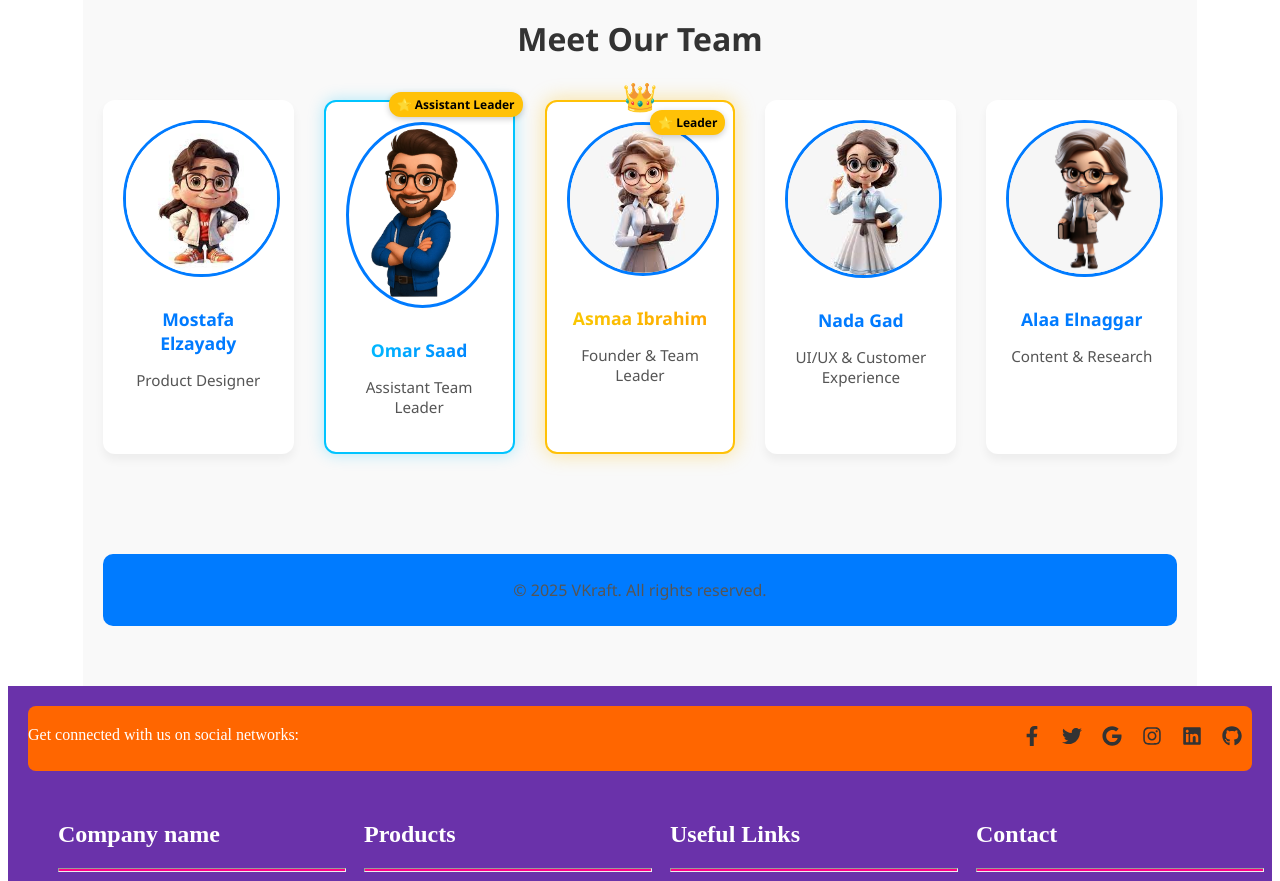
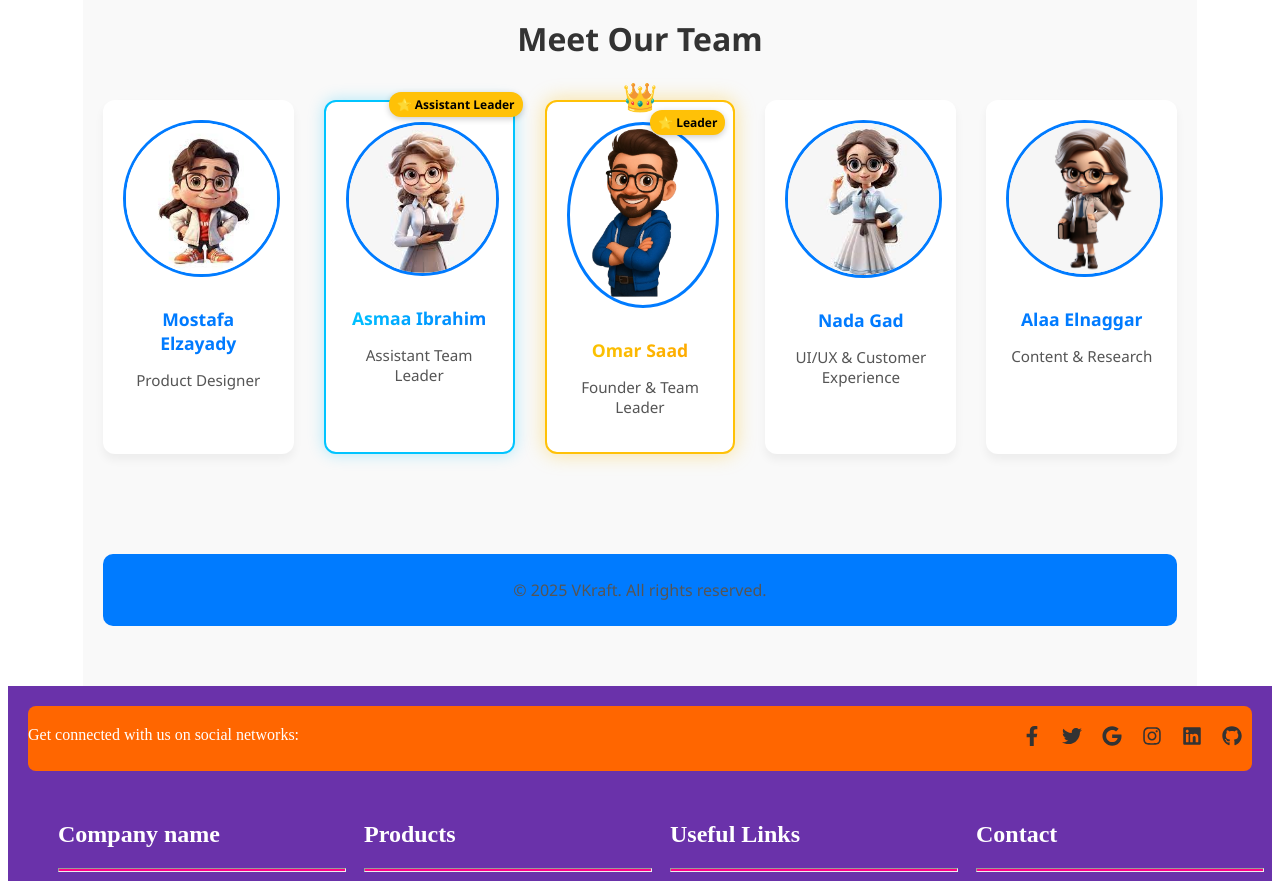
Before and after one commit to omarsaad369/VKraft, a React (Vite) app: page /about-us in a window 1280 px wide. Shown: the part 3300-4181 px from the top of the page. Built offline with nearby package versions, Linux system fonts and the light colour scheme; no server answers.

Commit message:
finished project ENDLAST

```diff
--- a/package.json
+++ b/package.json
@@ -2,6 +2,7 @@
   "name": "vkraft",
   "private": true,
   "version": "0.0.0",
+  "homepage": "https://vkraft.fwh.is",
   "type": "module",
   "scripts": {
     "dev": "vite",
--- a/src/pages/AboutUs.jsx
+++ b/src/pages/AboutUs.jsx
@@ -122,16 +122,16 @@ const AboutUs = () => {
 
   <div className="team-member assistant-leader">
   <div className="badge">⭐ Assistant Leader</div>
-  <img src="src/assets/images/image-removebg-preview (2)12.png" alt="Omar" />
-  <h4>Omar Saad</h4>
+  <img src="src/assets/images/images (2).jpeg" alt="Asmaa" />
+  <h4>Asmaa Ibrahim</h4>
   <p>Assistant Team Leader</p>
 </div>
 
   <div className="team-member leader">
     <div className="crown">👑</div>
     <div className="badge">⭐ Leader</div>
-    <img src="src/assets/images/images (2).jpeg" alt="Asmaa" />
-    <h4>Asmaa Ibrahim</h4>
+    <img src="src/assets/images/image-removebg-preview (2)12.png" alt="Omar" />
+    <h4>Omar Saad</h4>
     <p>Founder & Team Leader</p>
   </div>
 
```
